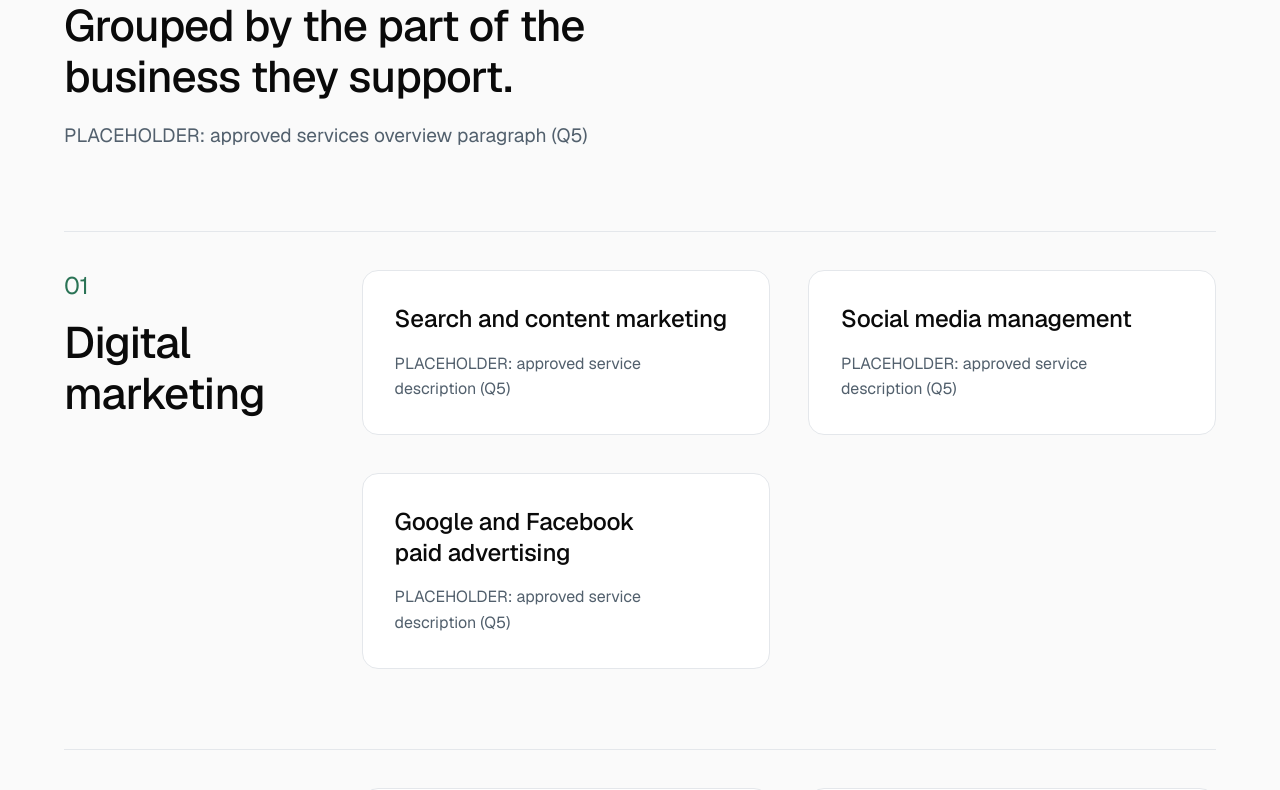
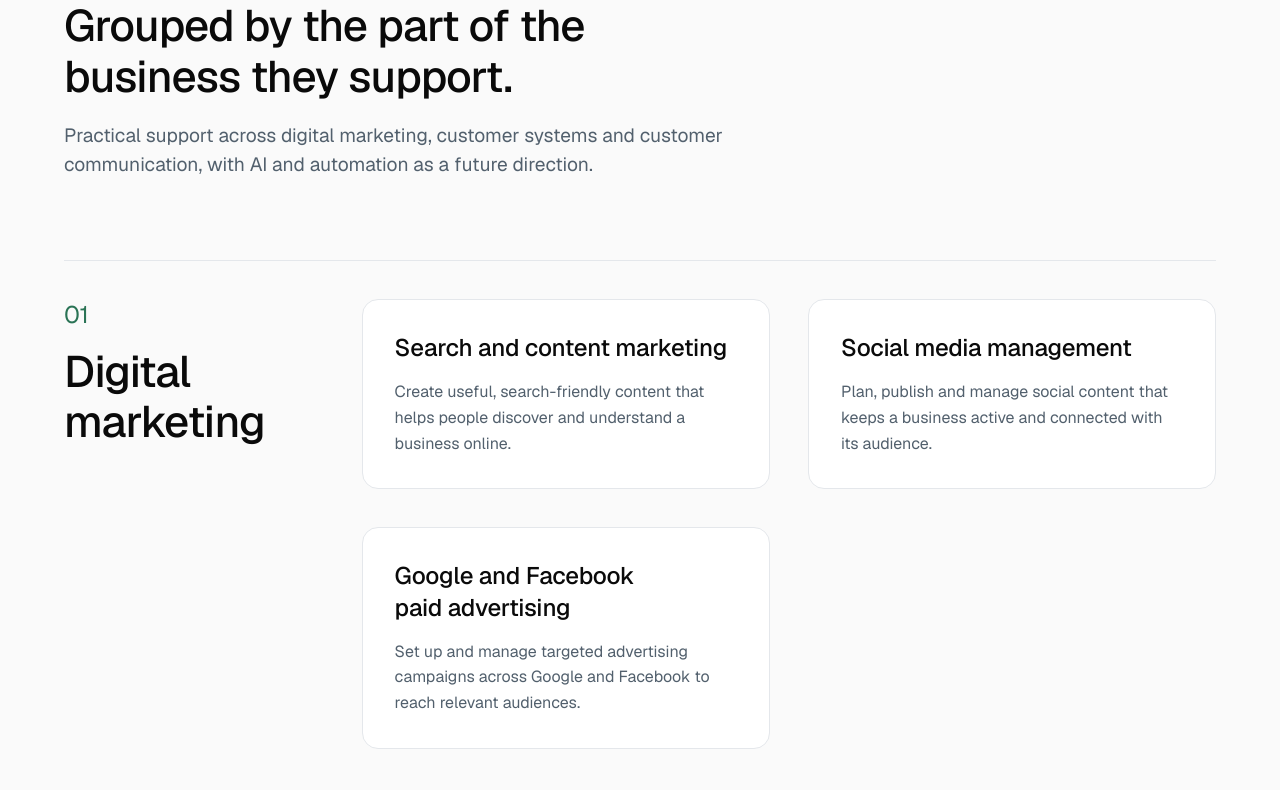
Before and after one commit to lorem007work/Pramiva-_Solutions, a Next.js app: page /services in a window 1280 px wide. Shown: the part 780-1570 px from the top of the page. Built offline with nearby package versions, Linux system fonts and the light colour scheme; no server answers.

Commit message:
Approve concise service descriptions

```diff
--- a/src/data/services-page.ts
+++ b/src/data/services-page.ts
@@ -3,8 +3,8 @@ import { site } from "@/data/site";
 /**
  * Services page framing copy.
  *
- * The catalogue itself lives in `services.ts`: titles confirmed, descriptions
- * placeholdered pending Q5.
+ * The catalogue itself lives in `services.ts`: titles and concise descriptions
+ * confirmed on 2026-08-24.
  *
  * The headings here assert nothing factual, and the introduction uses the
  * approved high-level description rather than a written-up version of it.
@@ -23,8 +23,9 @@ export const servicesPage = {
   catalogue: {
     eyebrow: "01 — The catalogue",
     title: "Grouped by the part of the business they support.",
-    /** [BLOCKED] Q5 — the approved wording for the offer as a whole. */
-    description: "PLACEHOLDER: approved services overview paragraph (Q5)",
+    /** [CONFIRMED] Q5 — approved 2026-08-24. */
+    description:
+      "Practical support across digital marketing, customer systems and customer communication, with AI and automation as a future direction.",
   },
 
   cta: {
--- a/src/data/services.ts
+++ b/src/data/services.ts
@@ -10,10 +10,9 @@
  * the wording describes how work is divided with clients, which is
  * confidential.
  *
- * DESCRIPTIONS remain placeholders pending Q5. A service description is the
- * company's public commercial offer and the one class of sentence this project
- * does not draft on management's behalf — Q5 asks for the exact approved
- * wording, so writing our own would pre-empt the question being asked.
+ * DESCRIPTIONS are CONFIRMED (2026-08-24). They are deliberately concise: do
+ * not expand them into benefits, performance claims, or internal process detail
+ * without a new approval.
  */
 
 export type Service = {
@@ -32,15 +31,18 @@ export const serviceGroups: ServiceGroup[] = [
     services: [
       {
         title: "Search and content marketing",
-        description: "PLACEHOLDER: approved service description (Q5)",
+        description:
+          "Create useful, search-friendly content that helps people discover and understand a business online.",
       },
       {
         title: "Social media management",
-        description: "PLACEHOLDER: approved service description (Q5)",
+        description:
+          "Plan, publish and manage social content that keeps a business active and connected with its audience.",
       },
       {
         title: "Google and Facebook paid advertising",
-        description: "PLACEHOLDER: approved service description (Q5)",
+        description:
+          "Set up and manage targeted advertising campaigns across Google and Facebook to reach relevant audiences.",
       },
     ],
   },
@@ -49,11 +51,13 @@ export const serviceGroups: ServiceGroup[] = [
     services: [
       {
         title: "Customer-system setup and management",
-        description: "PLACEHOLDER: approved service description (Q5)",
+        description:
+          "Set up and maintain customer systems so contact details, conversations and follow-up information stay organised.",
       },
       {
         title: "Customer service through calls, text and email",
-        description: "PLACEHOLDER: approved service description (Q5)",
+        description:
+          "Handle customer enquiries through calls, text and email with clear, professional communication.",
       },
     ],
   },
@@ -62,7 +66,8 @@ export const serviceGroups: ServiceGroup[] = [
     services: [
       {
         title: "AI and automation solutions",
-        description: "PLACEHOLDER: approved service description (Q5)",
+        description:
+          "A future service direction focused on practical AI and automation for suitable business tasks.",
       },
     ],
   },
```
Also changed, not shown: 3 other files (tests, documents, lock files or other folders).
